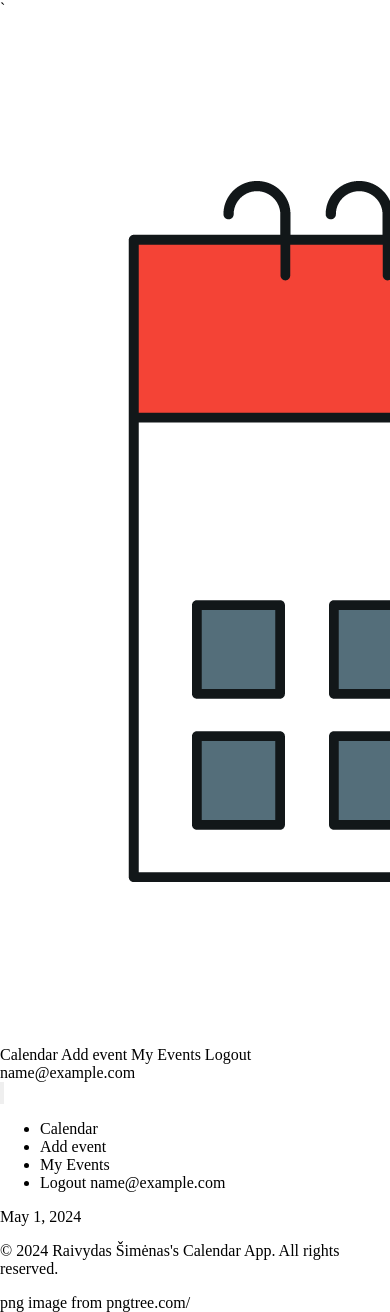
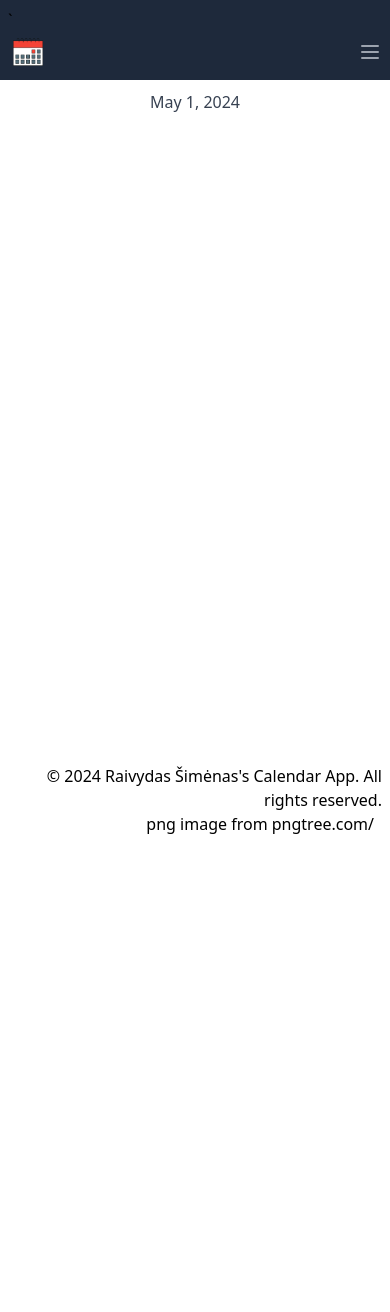
Before and after one commit to raivydassimenas/cs50web-capstone, a Django app: page /day_list/1 in a window 390 px wide; the page is wider, and only the part inside the window is pictured. After the commit the page ends 834 px from the top of that part, so only its background shows below. Run offline with Django 4.2, Linux system fonts and the light colour scheme; the visitor is signed in with stand-in values (Sample User, id 1); data that the repository does not hold is empty; style sheets or scripts are compiled from the project's sources; some libraries are stand-ins or nearby versions.

Commit message:
Add responsiveness

```diff
--- a/calendarapp/templates/calendarapp/layout.html
+++ b/calendarapp/templates/calendarapp/layout.html
@@ -6,8 +6,12 @@
 <head>
     <meta charset="UTF-8">
     <title>Calendar App</title>
+
     <link rel="shortcut icon" type="image/x-icon" href="{% static 'images/favicon.ico' %}">
     <script defer src="{% static 'js/layout.js' %}"></script>
+    <link rel="stylesheet" href="{% static 'calendarapp/output.css' %}">
+{% block styles %}
+{% endblock %}
     {% block script %}
     {% endblock %}
     {% tailwind_css %}
--- a/theme/static/css/dist/styles.css
+++ b/theme/static/css/dist/styles.css
@@ -910,6 +910,7 @@ select {
 
 <<<<<<< HEAD
 <<<<<<< HEAD
+<<<<<<< HEAD
 .m-2 {
   margin: 0.5rem;
 }
@@ -956,6 +957,27 @@ select {
 }
 
 >>>>>>> c951065 (Add navigation, remove index)
+=======
+.m-2 {
+  margin: 0.5rem;
+}
+
+.mx-4 {
+  margin-left: 1rem;
+  margin-right: 1rem;
+}
+
+.mx-auto {
+  margin-left: auto;
+  margin-right: auto;
+}
+
+.my-2 {
+  margin-top: 0.5rem;
+  margin-bottom: 0.5rem;
+}
+
+>>>>>>> e7bd562 (Add responsiveness)
 .mb-2 {
   margin-bottom: 0.5rem;
 }
@@ -1041,39 +1063,64 @@ select {
 }
 
 <<<<<<< HEAD
+<<<<<<< HEAD
 .h-10 {
   height: 2.5rem;
+=======
+.h-16 {
+  height: 4rem;
+>>>>>>> e7bd562 (Add responsiveness)
 }
 
 .h-6 {
   height: 1.5rem;
 }
 
-=======
->>>>>>> 7aa2cc8 (Set up django-tailwind package)
+<<<<<<< HEAD
+=======
+>>>>>>> 7aa2cc8 (Set up django-tailwind package)
+=======
+>>>>>>> e7bd562 (Add responsiveness)
 .h-screen {
   height: 100vh;
 }
 
 <<<<<<< HEAD
+<<<<<<< HEAD
 .min-h-screen {
   min-height: 100vh;
+=======
+.h-5 {
+  height: 1.25rem;
+}
+
+.h-10 {
+  height: 2.5rem;
+>>>>>>> e7bd562 (Add responsiveness)
 }
 
 .w-1\/2 {
   width: 50%;
 }
 
+<<<<<<< HEAD
 .w-10 {
   width: 2.5rem;
+=======
+.w-16 {
+  width: 4rem;
+>>>>>>> e7bd562 (Add responsiveness)
 }
 
 .w-6 {
   width: 1.5rem;
 }
 
-=======
->>>>>>> 7aa2cc8 (Set up django-tailwind package)
+<<<<<<< HEAD
+=======
+>>>>>>> 7aa2cc8 (Set up django-tailwind package)
+=======
+>>>>>>> e7bd562 (Add responsiveness)
 .w-96 {
   width: 24rem;
 }
@@ -1084,8 +1131,19 @@ select {
 
 <<<<<<< HEAD
 <<<<<<< HEAD
+<<<<<<< HEAD
 =======
 >>>>>>> d42b9c8 (Add event adding functionality)
+=======
+.w-5 {
+  width: 1.25rem;
+}
+
+.w-10 {
+  width: 2.5rem;
+}
+
+>>>>>>> e7bd562 (Add responsiveness)
 .max-w-md {
   max-width: 28rem;
 }
@@ -1139,23 +1197,35 @@ select {
 }
 
 <<<<<<< HEAD
+<<<<<<< HEAD
+=======
+>>>>>>> e7bd562 (Add responsiveness)
 .flex-col {
   flex-direction: column;
 }
 
-=======
->>>>>>> 7aa2cc8 (Set up django-tailwind package)
+<<<<<<< HEAD
+=======
+>>>>>>> 7aa2cc8 (Set up django-tailwind package)
+=======
+>>>>>>> e7bd562 (Add responsiveness)
 .content-start {
   align-content: flex-start;
 }
 
 <<<<<<< HEAD
+<<<<<<< HEAD
+=======
+>>>>>>> e7bd562 (Add responsiveness)
 .items-end {
   align-items: flex-end;
 }
 
-=======
->>>>>>> 7aa2cc8 (Set up django-tailwind package)
+<<<<<<< HEAD
+=======
+>>>>>>> 7aa2cc8 (Set up django-tailwind package)
+=======
+>>>>>>> e7bd562 (Add responsiveness)
 .items-center {
   align-items: center;
 }
@@ -1181,6 +1251,7 @@ select {
   justify-content: space-between;
 }
 
+<<<<<<< HEAD
 <<<<<<< HEAD
 .space-x-2 > :not([hidden]) ~ :not([hidden]) {
   --tw-space-x-reverse: 0;
@@ -1197,6 +1268,14 @@ select {
 .overflow-hidden {
   overflow: hidden;
 =======
+=======
+.space-x-1 > :not([hidden]) ~ :not([hidden]) {
+  --tw-space-x-reverse: 0;
+  margin-right: calc(0.25rem * var(--tw-space-x-reverse));
+  margin-left: calc(0.25rem * calc(1 - var(--tw-space-x-reverse)));
+}
+
+>>>>>>> e7bd562 (Add responsiveness)
 .space-x-4 > :not([hidden]) ~ :not([hidden]) {
   --tw-space-x-reverse: 0;
   margin-right: calc(1rem * var(--tw-space-x-reverse));
@@ -1204,6 +1283,18 @@ select {
 >>>>>>> 7aa2cc8 (Set up django-tailwind package)
 }
 
+.space-x-2 > :not([hidden]) ~ :not([hidden]) {
+  --tw-space-x-reverse: 0;
+  margin-right: calc(0.5rem * var(--tw-space-x-reverse));
+  margin-left: calc(0.5rem * calc(1 - var(--tw-space-x-reverse)));
+}
+
+.space-y-2 > :not([hidden]) ~ :not([hidden]) {
+  --tw-space-y-reverse: 0;
+  margin-top: calc(0.5rem * calc(1 - var(--tw-space-y-reverse)));
+  margin-bottom: calc(0.5rem * var(--tw-space-y-reverse));
+}
+
 .overflow-hidden {
   overflow: hidden;
 }
@@ -1311,6 +1402,7 @@ select {
   background-color: rgb(255 255 255 / var(--tw-bg-opacity));
 }
 
+<<<<<<< HEAD
 .bg-red-500 {
 =======
 >>>>>>> c951065 (Add navigation, remove index)
@@ -1321,6 +1413,11 @@ select {
 .bg-white {
   --tw-bg-opacity: 1;
   background-color: rgb(255 255 255 / var(--tw-bg-opacity));
+=======
+.bg-gray-800 {
+  --tw-bg-opacity: 1;
+  background-color: rgb(31 41 55 / var(--tw-bg-opacity));
+>>>>>>> e7bd562 (Add responsiveness)
 }
 
 .p-2 {
@@ -1430,10 +1527,14 @@ select {
 }
 
 <<<<<<< HEAD
+<<<<<<< HEAD
+=======
+>>>>>>> e7bd562 (Add responsiveness)
 .text-right {
   text-align: right;
 }
 
+<<<<<<< HEAD
 =======
 >>>>>>> 7aa2cc8 (Set up django-tailwind package)
 =======
@@ -1446,6 +1547,8 @@ select {
 >>>>>>> 87925c6 (Minor changes)
 =======
 >>>>>>> 966a96f (Add event functionality)
+=======
+>>>>>>> e7bd562 (Add responsiveness)
 .font-serif {
   font-family: ui-serif, Georgia, Cambria, "Times New Roman", Times, serif;
 }
@@ -1465,6 +1568,7 @@ select {
 }
 
 <<<<<<< HEAD
+<<<<<<< HEAD
 =======
 >>>>>>> 7aa2cc8 (Set up django-tailwind package)
 =======
@@ -1474,6 +1578,8 @@ select {
   line-height: 1.75rem;
 }
 
+=======
+>>>>>>> e7bd562 (Add responsiveness)
 .text-sm {
   font-size: 0.875rem;
   line-height: 1.25rem;
@@ -1496,6 +1602,11 @@ select {
 >>>>>>> 7aa2cc8 (Set up django-tailwind package)
 }
 
+.text-lg {
+  font-size: 1.125rem;
+  line-height: 1.75rem;
+}
+
 .font-bold {
   font-weight: 700;
 }
@@ -1547,8 +1658,11 @@ select {
   color: rgb(156 163 175 / var(--tw-text-opacity));
 }
 
-=======
->>>>>>> 7aa2cc8 (Set up django-tailwind package)
+<<<<<<< HEAD
+=======
+>>>>>>> 7aa2cc8 (Set up django-tailwind package)
+=======
+>>>>>>> e7bd562 (Add responsiveness)
 .text-gray-600 {
   --tw-text-opacity: 1;
   color: rgb(75 85 99 / var(--tw-text-opacity));
@@ -1767,6 +1881,9 @@ select {
   }
 }
 <<<<<<< HEAD
+<<<<<<< HEAD
+=======
+>>>>>>> e7bd562 (Add responsiveness)
 
 @media (min-width: 768px) {
   .md\:block {
@@ -1777,8 +1894,25 @@ select {
     display: none;
   }
 }
+<<<<<<< HEAD
 =======
 >>>>>>>> 7aa2cc8 (Set up django-tailwind package):theme/static/css/dist/styles.css
 >>>>>>> 7aa2cc8 (Set up django-tailwind package)
 =======
 >>>>>>> 966a96f (Add event functionality)
+=======
+
+@media (min-width: 1024px) {
+  .lg\:block {
+    display: block;
+  }
+
+  .lg\:inline {
+    display: inline;
+  }
+
+  .lg\:h-16 {
+    height: 4rem;
+  }
+}
+>>>>>>> e7bd562 (Add responsiveness)
```
Also changed, not shown: calendarapp/static/favicon.ico (deleted).
